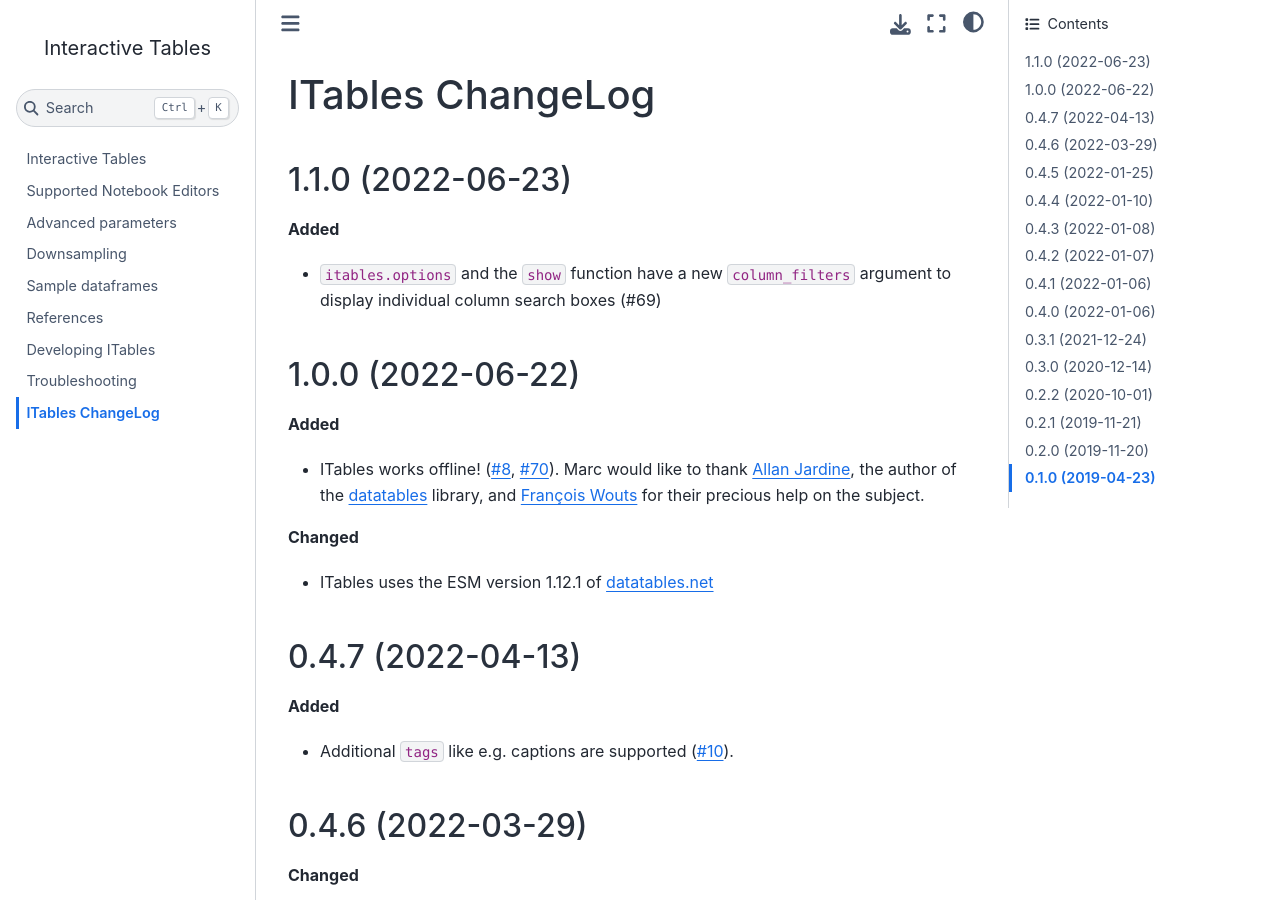
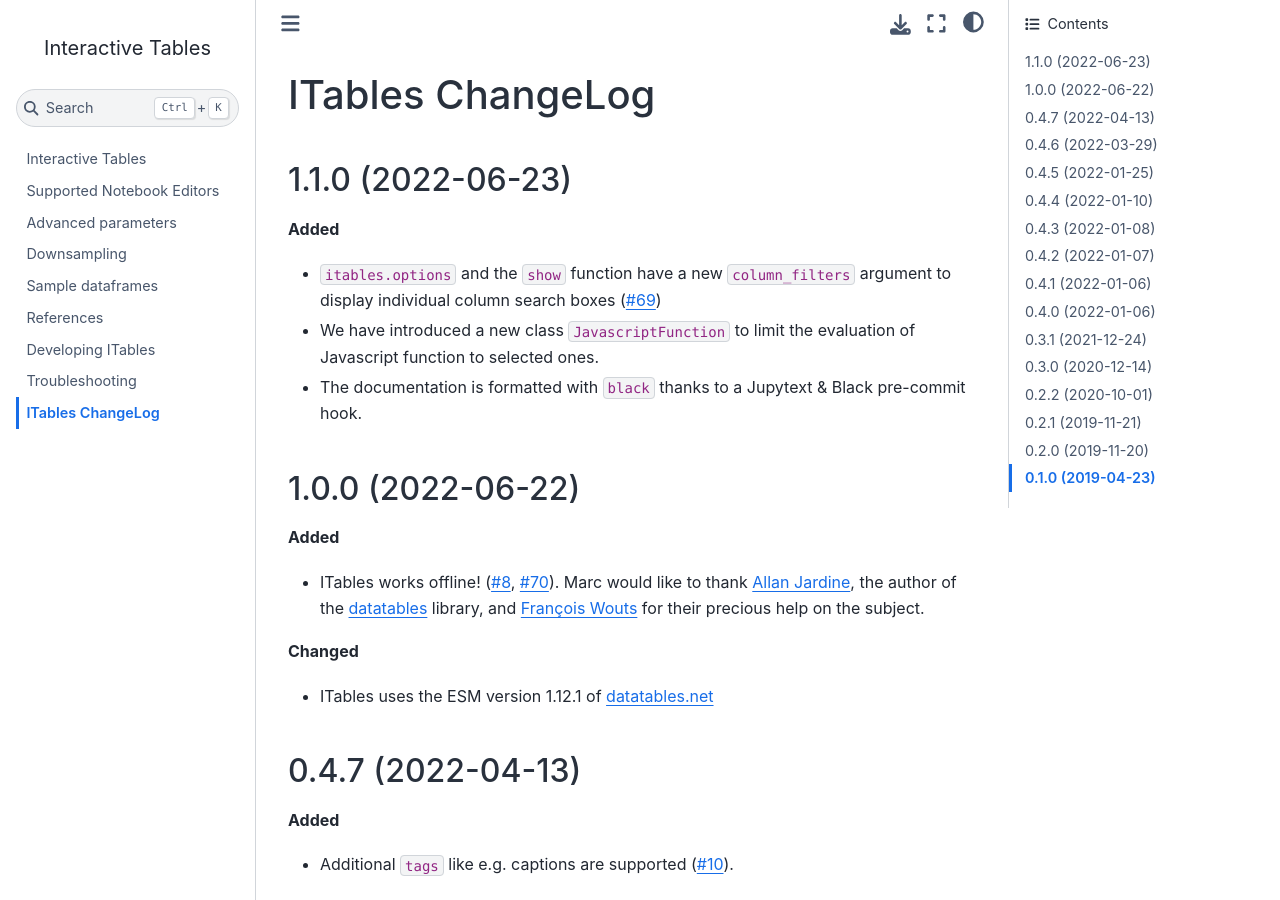
Before and after one commit to mwouts/itables, a Jupyter Book: the page built from docs/changelog.md, in a window 1280 px wide and 900 px high. Built offline with Jupyter Book 1.0.4 settings and Sphinx 7.4.7 and the Sphinx Book theme 1.1.4, drawn with Linux system fonts in a browser that asks for light colours.

Commit message:
Update changelog.md

```diff
--- a/docs/changelog.md
+++ b/docs/changelog.md
@@ -5,7 +5,9 @@ ITables ChangeLog
 ------------------
 
 **Added**
-- `itables.options` and the `show` function have a new `column_filters` argument to display individual column search boxes (#69)
+- `itables.options` and the `show` function have a new `column_filters` argument to display individual column search boxes ([#69](https://github.com/mwouts/jupytext/issues/69))
+- We have introduced a new class `JavascriptFunction` to limit the evaluation of Javascript function to selected ones.
+- The documentation is formatted with `black` thanks to a Jupytext & Black pre-commit hook.
 
 
 1.0.0 (2022-06-22)
```
